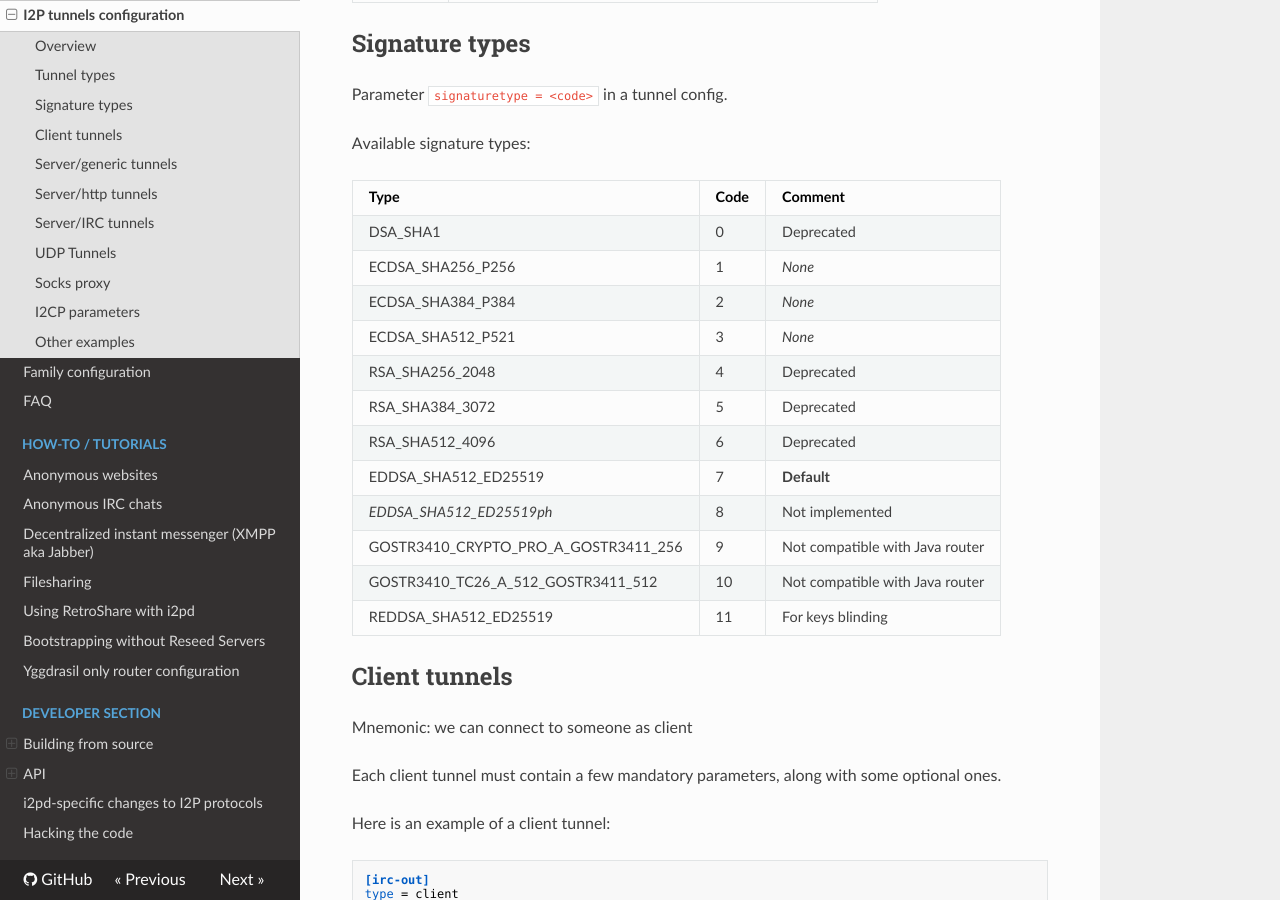
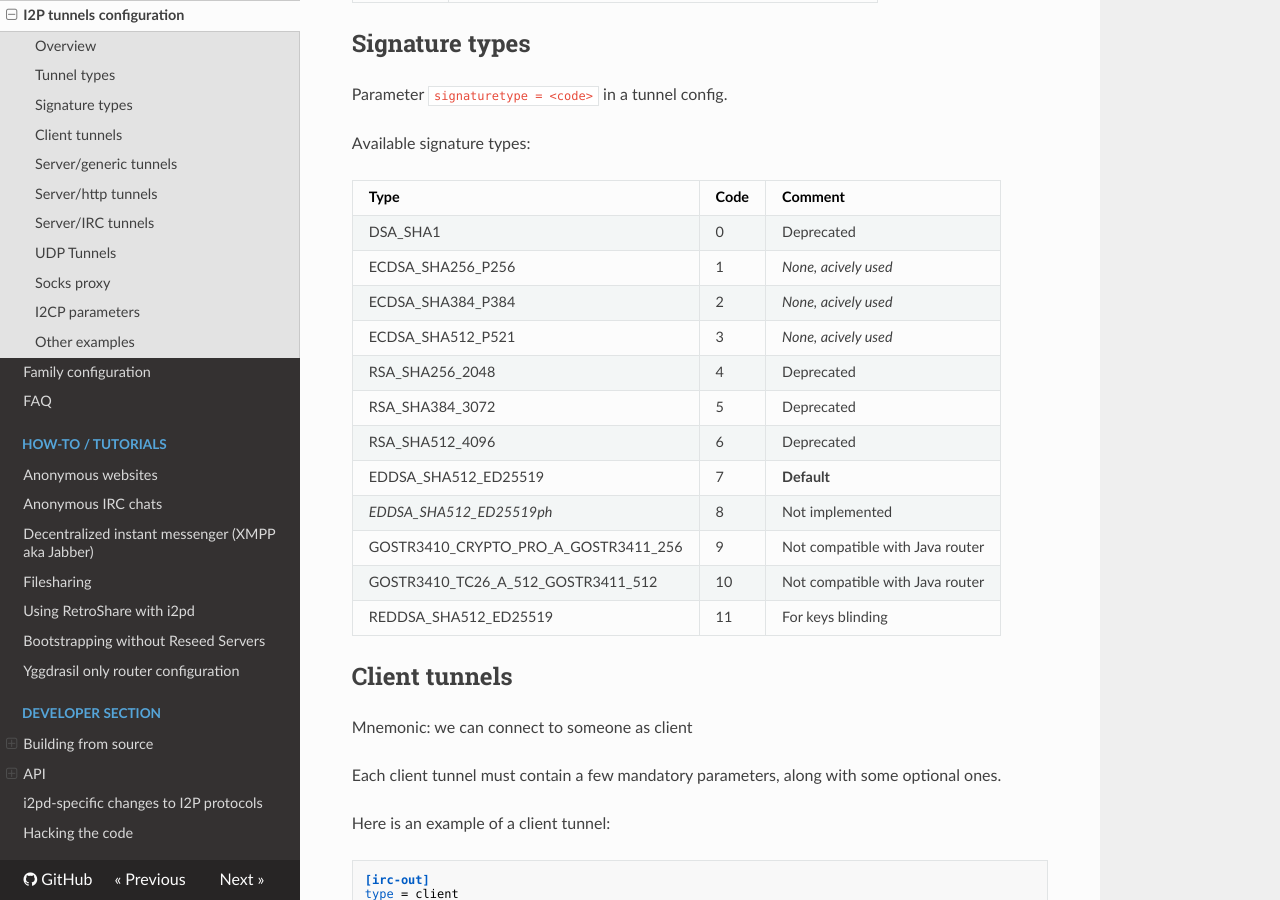
Before and after one commit to PurpleI2P/i2pd_docs_en, an MkDocs documentation site: the page built from docs/user-guide/tunnels.md, in a window 1280 px wide and 900 px high, scrolled down 803 px. Built offline with MkDocs 1.6.1, drawn with Linux system fonts in a browser that asks for light colours; nearby versions of some CDN libraries; old or Windows-style settings are respelled for this version of MkDocs.

Commit message:
1,2,3 signatures

```diff
--- a/docs/user-guide/tunnels.md
+++ b/docs/user-guide/tunnels.md
@@ -37,9 +37,9 @@ Available signature types:
 Type                                 | Code | Comment
 ------------------------------------ | ---- | -----------
 DSA_SHA1                             | 0    | Deprecated
-ECDSA_SHA256_P256                    | 1    | *None*
-ECDSA_SHA384_P384                    | 2    | *None*
-ECDSA_SHA512_P521                    | 3    | *None*
+ECDSA_SHA256_P256                    | 1    | *None, acively used*
+ECDSA_SHA384_P384                    | 2    | *None, acively used*
+ECDSA_SHA512_P521                    | 3    | *None, acively used*
 RSA_SHA256_2048                      | 4    | Deprecated
 RSA_SHA384_3072                      | 5    | Deprecated
 RSA_SHA512_4096                      | 6    | Deprecated
```
